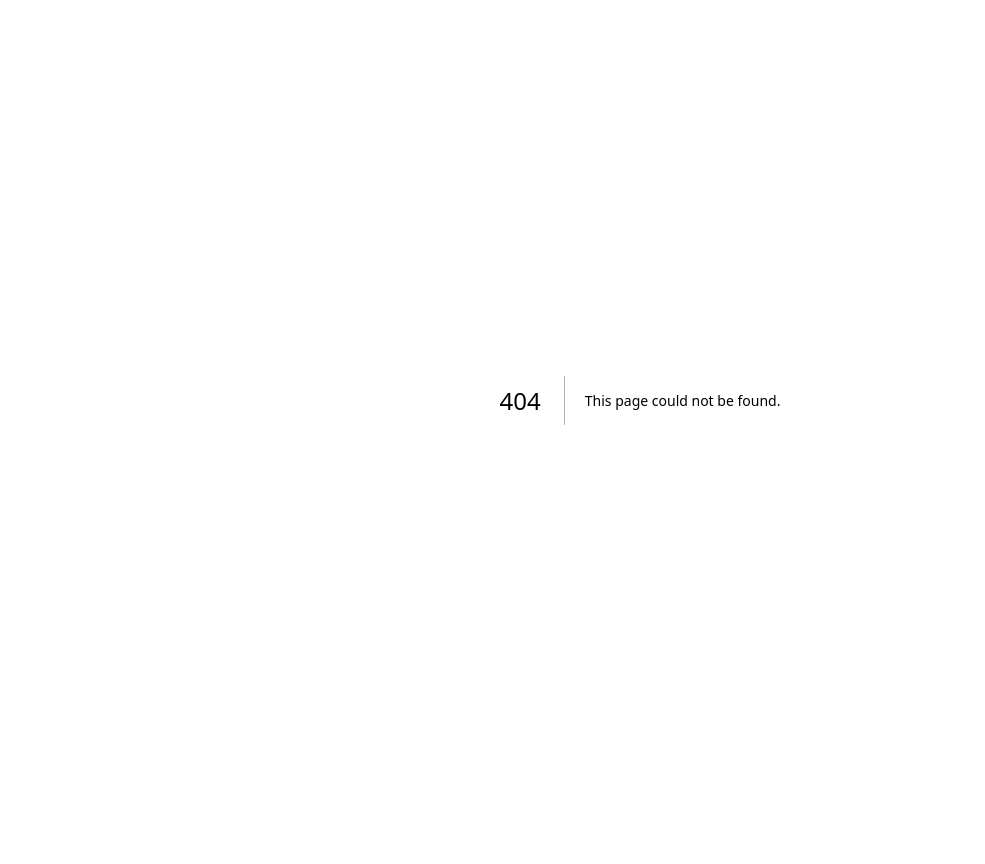
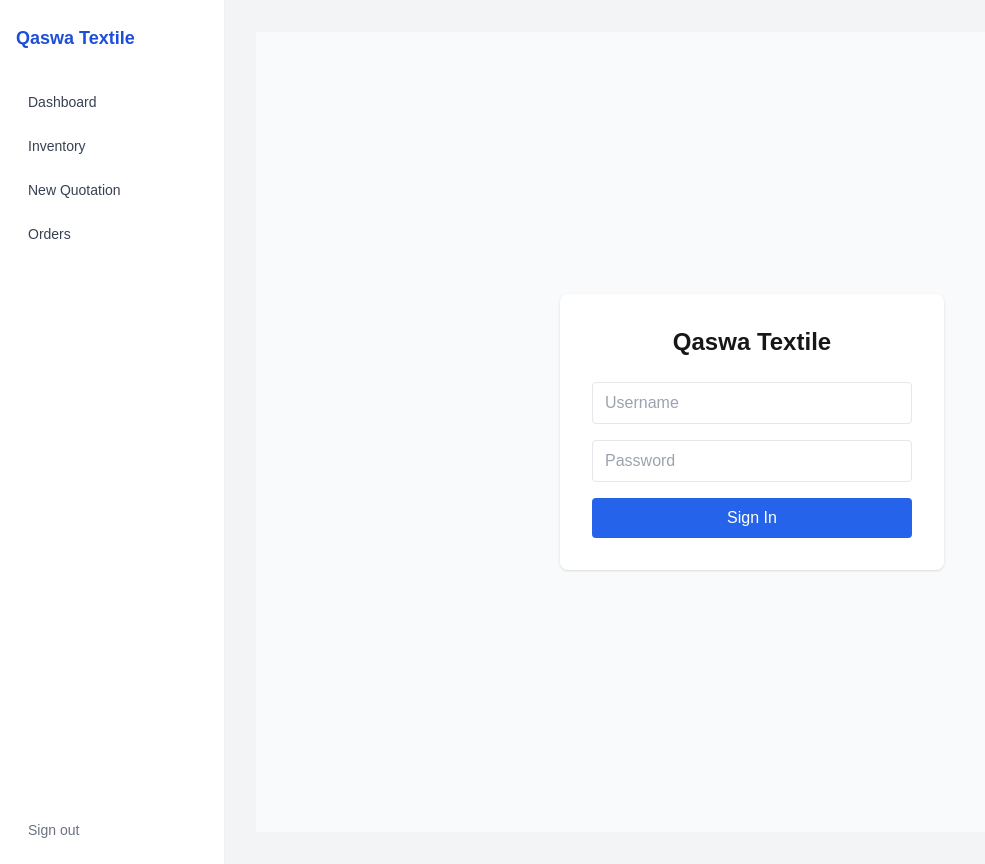
Before and after one commit to abidmehboob/en-er-inventory, a Next.js app: page /admin/login in a window 1280 px wide. Before the commit this address had no page. Shown: the whole page, without its empty margins (0-985 px from the left). Before the commit the page ends 800 px from the top, so only its background shows below. Built offline with nearby package versions, Linux system fonts and the light colour scheme; no server answers; sample sign-in values are in the browser's storage.

Commit message:
feat: NextAuth credentials login + admin layout with auth guard

```diff
--- /dev/null
+++ b/app/admin/layout.tsx
@@ -0,0 +1,16 @@
+import { getServerSession } from 'next-auth'
+import { authOptions } from '@/lib/auth'
+import { redirect } from 'next/navigation'
+import AdminNav from '@/components/AdminNav'
+
+export default async function AdminLayout({ children }: { children: React.ReactNode }) {
+  const session = await getServerSession(authOptions)
+  if (!session) redirect('/admin/login')
+
+  return (
+    <div className="flex min-h-screen bg-gray-100">
+      <AdminNav />
+      <main className="flex-1 p-8">{children}</main>
+    </div>
+  )
+}
--- /dev/null
+++ b/app/admin/login/page.tsx
@@ -0,0 +1,43 @@
+'use client'
+import { signIn } from 'next-auth/react'
+import { useState } from 'react'
+import { useRouter } from 'next/navigation'
+
+export default function LoginPage() {
+  const [error, setError] = useState('')
+  const router = useRouter()
+
+  async function handleSubmit(e: React.FormEvent<HTMLFormElement>) {
+    e.preventDefault()
+    const form = new FormData(e.currentTarget)
+    const result = await signIn('credentials', {
+      username: form.get('username'),
+      password: form.get('password'),
+      redirect: false,
+    })
+    if (result?.error) {
+      setError('Invalid username or password')
+    } else {
+      router.push('/admin/dashboard')
+    }
+  }
+
+  return (
+    <div className="min-h-screen flex items-center justify-center bg-gray-50">
+      <div className="bg-white p-8 rounded-lg shadow w-full max-w-sm">
+        <h1 className="text-2xl font-bold mb-6 text-center">Qaswa Textile</h1>
+        <form onSubmit={handleSubmit} className="space-y-4">
+          <input name="username" type="text" placeholder="Username" required
+            className="w-full border rounded px-3 py-2" />
+          <input name="password" type="password" placeholder="Password" required
+            className="w-full border rounded px-3 py-2" />
+          {error && <p className="text-red-500 text-sm">{error}</p>}
+          <button type="submit"
+            className="w-full bg-blue-600 text-white py-2 rounded hover:bg-blue-700">
+            Sign In
+          </button>
+        </form>
+      </div>
+    </div>
+  )
+}
--- /dev/null
+++ b/app/api/auth/[...nextauth]/route.ts
@@ -0,0 +1,5 @@
+import NextAuth from 'next-auth'
+import { authOptions } from '@/lib/auth'
+
+const handler = NextAuth(authOptions)
+export { handler as GET, handler as POST }
--- a/app/layout.tsx
+++ b/app/layout.tsx
@@ -1,35 +1,12 @@
-import type { Metadata } from "next";
-import localFont from "next/font/local";
-import "./globals.css";
+import type { Metadata } from 'next'
+import './globals.css'
 
-const geistSans = localFont({
-  src: "./fonts/GeistVF.woff",
-  variable: "--font-geist-sans",
-  weight: "100 900",
-});
-const geistMono = localFont({
-  src: "./fonts/GeistMonoVF.woff",
-  variable: "--font-geist-mono",
-  weight: "100 900",
-});
+export const metadata: Metadata = { title: 'Qaswa Textile Inventory' }
 
-export const metadata: Metadata = {
-  title: "Create Next App",
-  description: "Generated by create next app",
-};
-
-export default function RootLayout({
-  children,
-}: Readonly<{
-  children: React.ReactNode;
-}>) {
+export default function RootLayout({ children }: { children: React.ReactNode }) {
   return (
     <html lang="en">
-      <body
-        className={`${geistSans.variable} ${geistMono.variable} antialiased`}
-      >
-        {children}
-      </body>
+      <body className="antialiased">{children}</body>
     </html>
-  );
+  )
 }
--- a/app/page.tsx
+++ b/app/page.tsx
@@ -1,101 +1,2 @@
-import Image from "next/image";
-
-export default function Home() {
-  return (
-    <div className="grid grid-rows-[20px_1fr_20px] items-center justify-items-center min-h-screen p-8 pb-20 gap-16 sm:p-20 font-[family-name:var(--font-geist-sans)]">
-      <main className="flex flex-col gap-8 row-start-2 items-center sm:items-start">
-        <Image
-          className="dark:invert"
-          src="https://nextjs.org/icons/next.svg"
-          alt="Next.js logo"
-          width={180}
-          height={38}
-          priority
-        />
-        <ol className="list-inside list-decimal text-sm text-center sm:text-left font-[family-name:var(--font-geist-mono)]">
-          <li className="mb-2">
-            Get started by editing{" "}
-            <code className="bg-black/[.05] dark:bg-white/[.06] px-1 py-0.5 rounded font-semibold">
-              app/page.tsx
-            </code>
-            .
-          </li>
-          <li>Save and see your changes instantly.</li>
-        </ol>
-
-        <div className="flex gap-4 items-center flex-col sm:flex-row">
-          <a
-            className="rounded-full border border-solid border-transparent transition-colors flex items-center justify-center bg-foreground text-background gap-2 hover:bg-[#383838] dark:hover:bg-[#ccc] text-sm sm:text-base h-10 sm:h-12 px-4 sm:px-5"
-            href="https://vercel.com/new?utm_source=create-next-app&utm_medium=appdir-template-tw&utm_campaign=create-next-app"
-            target="_blank"
-            rel="noopener noreferrer"
-          >
-            <Image
-              className="dark:invert"
-              src="https://nextjs.org/icons/vercel.svg"
-              alt="Vercel logomark"
-              width={20}
-              height={20}
-            />
-            Deploy now
-          </a>
-          <a
-            className="rounded-full border border-solid border-black/[.08] dark:border-white/[.145] transition-colors flex items-center justify-center hover:bg-[#f2f2f2] dark:hover:bg-[#1a1a1a] hover:border-transparent text-sm sm:text-base h-10 sm:h-12 px-4 sm:px-5 sm:min-w-44"
-            href="https://nextjs.org/docs?utm_source=create-next-app&utm_medium=appdir-template-tw&utm_campaign=create-next-app"
-            target="_blank"
-            rel="noopener noreferrer"
-          >
-            Read our docs
-          </a>
-        </div>
-      </main>
-      <footer className="row-start-3 flex gap-6 flex-wrap items-center justify-center">
-        <a
-          className="flex items-center gap-2 hover:underline hover:underline-offset-4"
-          href="https://nextjs.org/learn?utm_source=create-next-app&utm_medium=appdir-template-tw&utm_campaign=create-next-app"
-          target="_blank"
-          rel="noopener noreferrer"
-        >
-          <Image
-            aria-hidden
-            src="https://nextjs.org/icons/file.svg"
-            alt="File icon"
-            width={16}
-            height={16}
-          />
-          Learn
-        </a>
-        <a
-          className="flex items-center gap-2 hover:underline hover:underline-offset-4"
-          href="https://vercel.com/templates?framework=next.js&utm_source=create-next-app&utm_medium=appdir-template-tw&utm_campaign=create-next-app"
-          target="_blank"
-          rel="noopener noreferrer"
-        >
-          <Image
-            aria-hidden
-            src="https://nextjs.org/icons/window.svg"
-            alt="Window icon"
-            width={16}
-            height={16}
-          />
-          Examples
-        </a>
-        <a
-          className="flex items-center gap-2 hover:underline hover:underline-offset-4"
-          href="https://nextjs.org?utm_source=create-next-app&utm_medium=appdir-template-tw&utm_campaign=create-next-app"
-          target="_blank"
-          rel="noopener noreferrer"
-        >
-          <Image
-            aria-hidden
-            src="https://nextjs.org/icons/globe.svg"
-            alt="Globe icon"
-            width={16}
-            height={16}
-          />
-          Go to nextjs.org →
-        </a>
-      </footer>
-    </div>
-  );
-}
+import { redirect } from 'next/navigation'
+export default function Home() { redirect('/stock') }
--- /dev/null
+++ b/components/AdminNav.tsx
@@ -0,0 +1,34 @@
+'use client'
+import Link from 'next/link'
+import { usePathname } from 'next/navigation'
+import { signOut } from 'next-auth/react'
+
+const links = [
+  { href: '/admin/dashboard', label: 'Dashboard' },
+  { href: '/admin/inventory', label: 'Inventory' },
+  { href: '/admin/new-quotation', label: 'New Quotation' },
+  { href: '/admin/orders', label: 'Orders' },
+]
+
+export default function AdminNav() {
+  const pathname = usePathname()
+  return (
+    <nav className="w-56 bg-white shadow-sm flex flex-col py-6 px-4">
+      <h2 className="font-bold text-lg mb-8 text-blue-700">Qaswa Textile</h2>
+      <ul className="space-y-2 flex-1">
+        {links.map(l => (
+          <li key={l.href}>
+            <Link href={l.href}
+              className={`block px-3 py-2 rounded text-sm ${pathname === l.href ? 'bg-blue-600 text-white' : 'text-gray-700 hover:bg-gray-100'}`}>
+              {l.label}
+            </Link>
+          </li>
+        ))}
+      </ul>
+      <button onClick={() => signOut({ callbackUrl: '/admin/login' })}
+        className="text-sm text-gray-500 hover:text-red-600 text-left px-3">
+        Sign out
+      </button>
+    </nav>
+  )
+}
--- /dev/null
+++ b/lib/auth.ts
@@ -0,0 +1,25 @@
+import type { NextAuthOptions } from 'next-auth'
+import CredentialsProvider from 'next-auth/providers/credentials'
+
+export const authOptions: NextAuthOptions = {
+  providers: [
+    CredentialsProvider({
+      name: 'credentials',
+      credentials: {
+        username: { label: 'Username', type: 'text' },
+        password: { label: 'Password', type: 'password' },
+      },
+      async authorize(credentials) {
+        const validUser = credentials?.username === process.env.ADMIN_USERNAME
+        const validPass = credentials?.password === process.env.ADMIN_PASSWORD
+        if (validUser && validPass) {
+          return { id: '1', name: credentials!.username, email: '' }
+        }
+        return null
+      },
+    }),
+  ],
+  session: { strategy: 'jwt' },
+  pages: { signIn: '/admin/login' },
+  secret: process.env.NEXTAUTH_SECRET,
+}
```
